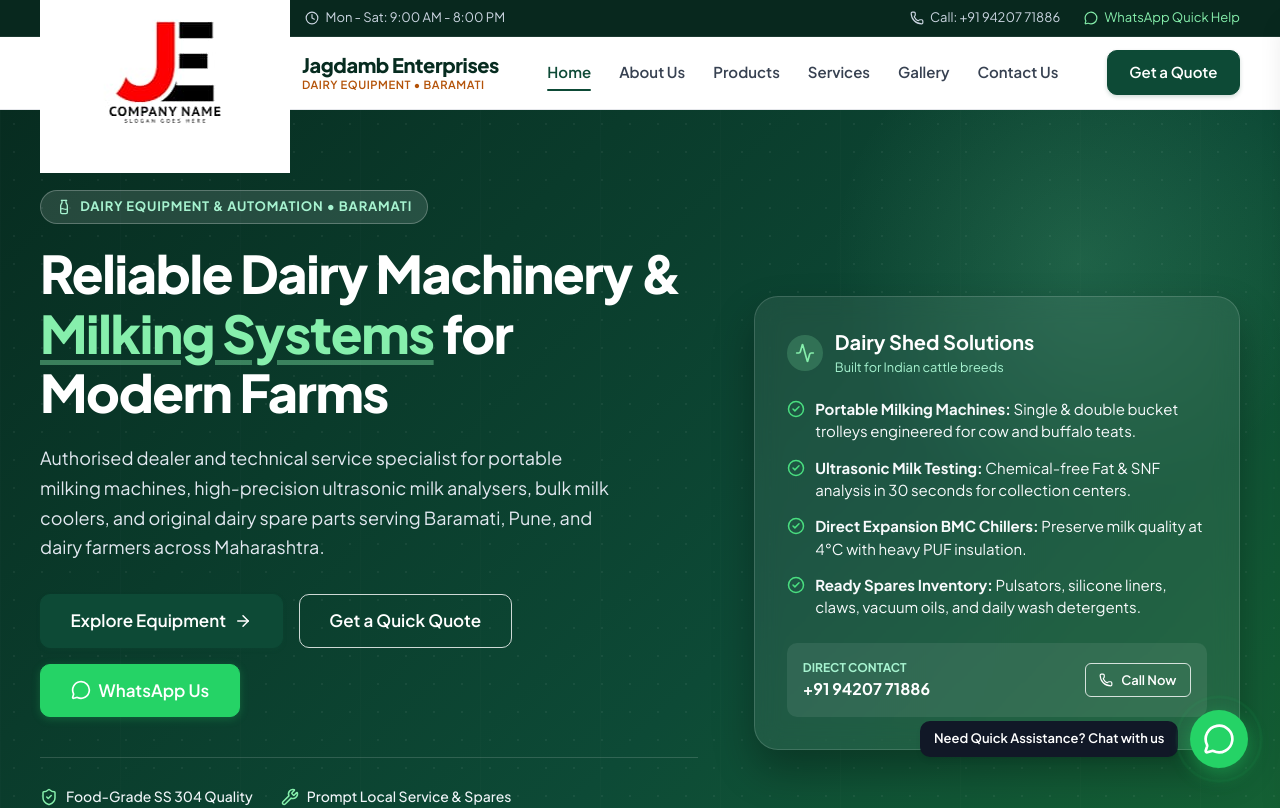
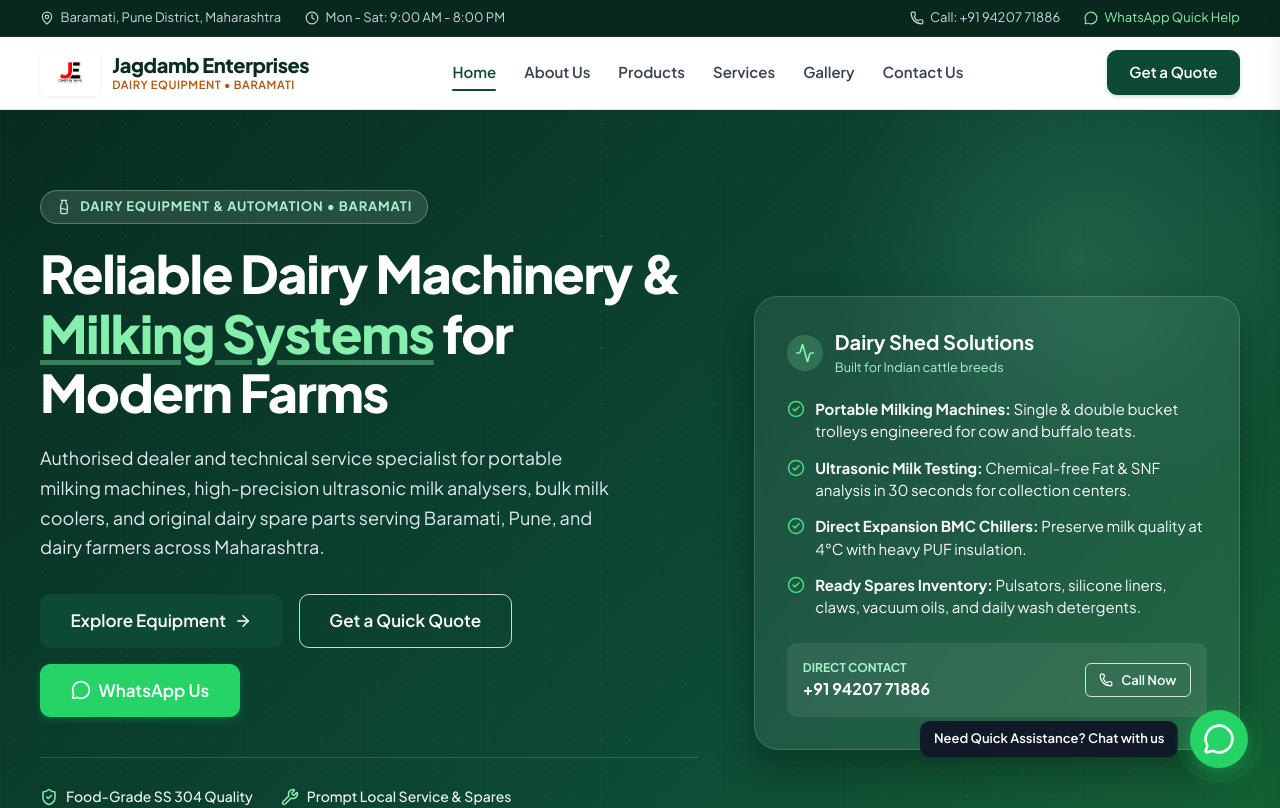
Before and after one commit to audu0132/Jagdamb, a React (Vite) app: page / in a window 1280 px wide. Shown: the top 808 px of the page. Built offline with nearby package versions, Linux system fonts and the light colour scheme.

Commit message:
feat: create core design system and stylesheet in src/index.css

```diff
--- a/src/index.css
+++ b/src/index.css
@@ -354,6 +354,18 @@ h1, h2, h3, h4, h5, h6 {
   display: flex;
   align-items: center;
   gap: 0.75rem;
+}
+
+.brand-logo-img {
+  height: 46px;
+  width: auto;
+  max-width: 65px;
+  object-fit: contain;
+  border-radius: var(--radius-sm);
+  background: #ffffff;
+  padding: 2px 4px;
+  box-shadow: 0 1px 4px rgba(0, 0, 0, 0.08);
+  display: block;
 }
 
 .brand-badge {
```
